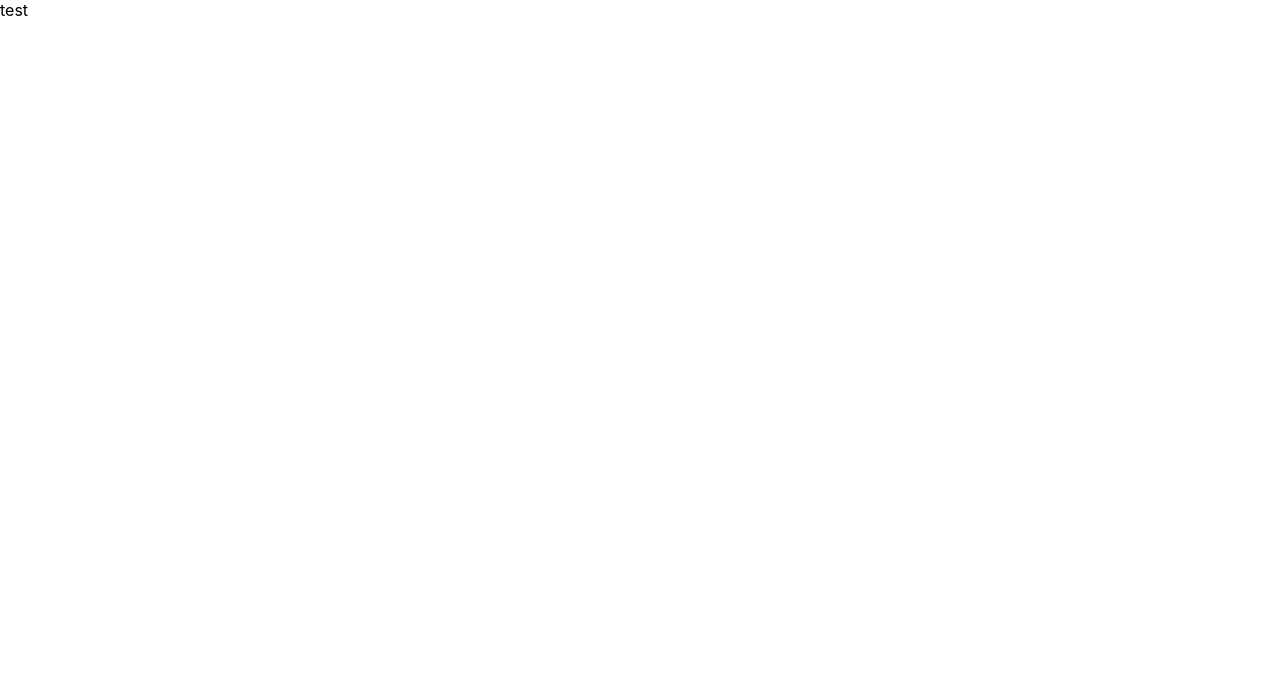
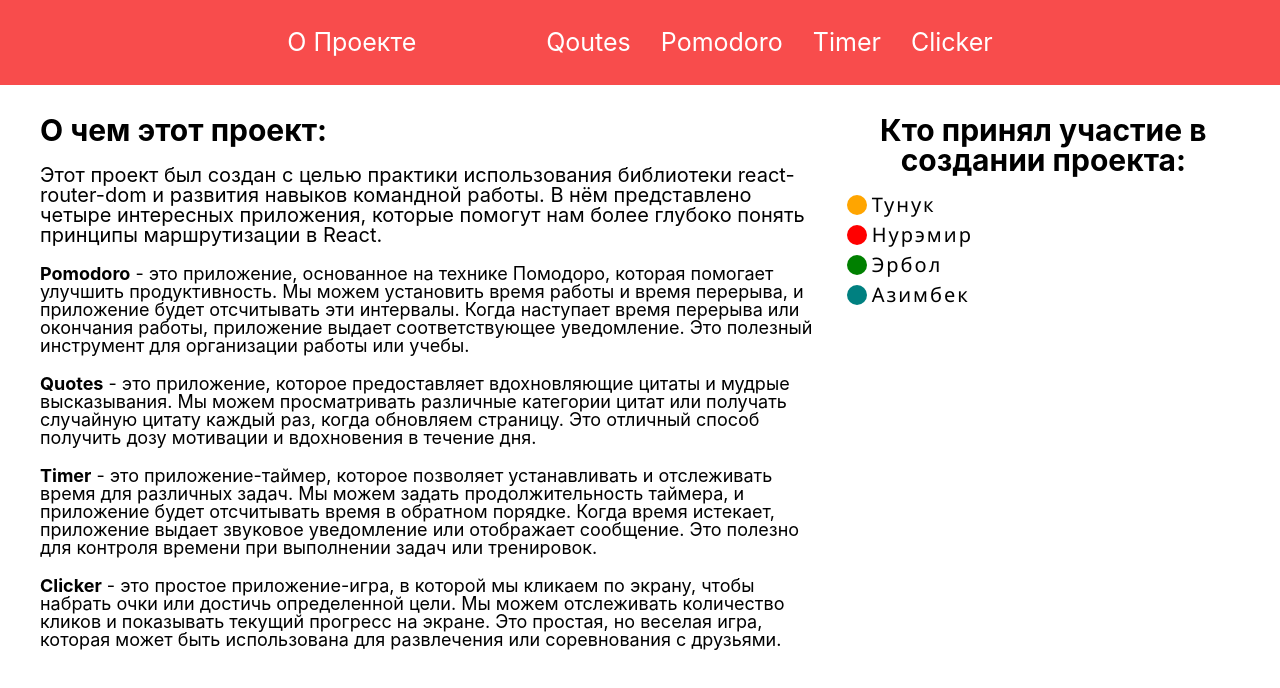
Before and after one commit to first-g/team-project, a React (Create React App) app: page / in a window 1280 px wide. Shown: the top 688 px of the page. Built offline with nearby package versions, Linux system fonts and the light colour scheme; the HTML template or start-up script is replaced by a standard one.

Commit message:
add routing, about & nav components with styles

```diff
--- a/package.json
+++ b/package.json
@@ -9,6 +9,7 @@
     "@testing-library/user-event": "^13.5.0",
     "react": "^18.2.0",
     "react-dom": "^18.2.0",
+    "react-router-dom": "^6.11.2",
     "react-scripts": "5.0.1",
     "web-vitals": "^2.1.4"
   },
--- a/src/App.css
+++ b/src/App.css
@@ -0,0 +1,22 @@
+/*Обнуление*/
+*{padding: 0;margin: 0;border: 0;}
+*,*:before,*:after{-moz-box-sizing: border-box;-webkit-box-sizing: border-box;box-sizing: border-box;}
+:focus,:active{outline: none;}
+a:focus,a:active{outline: none;}
+nav,footer,header,aside{display: block;}
+html,body{height:100%;width:100%;font-size:100%;line-height:1;font-size:14px;-ms-text-size-adjust:100%;-moz-text-size-adjust:100%;-webkit-text-size-adjust:100%;}
+input,button,textarea{font-family:inherit;}
+input::-ms-clear{display: none;}
+button{cursor: pointer;}
+button::-moz-focus-inner {padding:0;border:0;}
+a,a:visited{text-decoration: none;}
+a:hover{text-decoration: none;}
+ul li{list-style: none;}
+img{vertical-align: top;}
+h1,h2,h3,h4,h5,h6{font-size:inherit;font-weight: inherit;}
+/*--------------------*/
+
+.app__content{
+    margin-top: 30px;
+    padding: 0px 10px;
+}
--- a/src/App.js
+++ b/src/App.js
@@ -1,9 +1,25 @@
 import './App.css';
+import Navigation from './components/Navigation/Navigation';
+import { BrowserRouter as Router, Routes, Route } from 'react-router-dom';
+import { data } from './data/data'
 
 function App() {
   return (
     <div className="App">
-      test
+      <Router>
+
+        <Navigation />
+
+        <div className='app__content'>
+          <div className='container'>
+            <Routes>
+              {data.map(el => (
+                <Route key={el.name} path={el.path} element={el.element} />
+              ))}
+            </Routes>
+          </div>
+        </div>
+      </Router>
     </div>
   );
 }
--- /dev/null
+++ b/src/components/About/About.css
@@ -0,0 +1,105 @@
+.about {
+    display: grid;
+    grid-template-columns: 2fr 1fr;
+    grid-gap: 20px;
+}
+
+.about__context h1{
+    font-size: 30px;
+    font-weight: bolder;
+}
+
+.context {
+    display: flex;
+    flex-direction: column;
+    gap: 20px;
+}
+
+.context p {
+    padding-top: 20px;
+    font-size: 20px;
+}
+
+.context ul {
+    display: flex;
+    flex-direction: column;
+    gap: 20px;
+}
+
+.context ul li {
+    font-size: 18px;
+}
+
+.context ul li span{
+    font-weight: bolder;
+}
+
+.about__authors{
+    text-align: center;
+}
+
+.about__authors h1{
+    font-size: 30px;
+    font-weight: bolder;
+}
+
+.about__authors ul{
+    padding-top: 20px;
+    display: flex;
+    flex-direction: column;
+    gap: 10px;
+}
+
+.about__authors ul li{
+    display: flex;
+    align-items: center;
+    gap: 5px;
+    font-size: 20px;
+    letter-spacing: 0.1em;
+    font-family: 'Segoe UI', Tahoma, Geneva, Verdana, sans-serif;
+}
+
+.tunuk,
+.erbol,
+.nuremir,
+.azimbek {
+    width: 20px;
+    height: 20px;
+    border-radius: 50%;
+}
+
+.tunuk {
+    background-color: orange;
+}
+.erbol {
+    background-color: green;
+}
+.nuremir {
+    background-color: red;
+}
+.azimbek {
+    background-color: teal;
+}
+
+@media (max-width: 700px) {
+    .about__context h1{
+        font-size: 25px;
+    }
+
+    .context p {
+        padding-top: 15px;
+        font-size: 18px;
+    }
+
+    .context ul {
+        gap: 15px;
+    }
+
+    .context ul li {
+        font-size: 15px;
+    }
+
+    .about__authors h1{
+        font-size: 25px;
+    }
+}
--- /dev/null
+++ b/src/components/About/About.jsx
@@ -0,0 +1,41 @@
+import React from 'react'
+import './About.css'
+
+const About = () => {
+  return (
+    <div className='about'>
+      <div className="about__context">
+        <h1>О чем этот проект: </h1>
+        <div className="context">
+          <p>Этот проект был создан с целью практики использования библиотеки react-router-dom и развития навыков командной работы. В нём представлено четыре интересных приложения, которые помогут нам более глубоко понять принципы маршрутизации в React.</p>
+          <ul>
+            <li>
+              <span>Pomodoro</span> - это приложение, основанное на технике Помодоро, которая помогает улучшить продуктивность. Мы можем установить время работы и время перерыва, и приложение будет отсчитывать эти интервалы. Когда наступает время перерыва или окончания работы, приложение выдает соответствующее уведомление. Это полезный инструмент для организации работы или учебы.
+            </li>
+            <li>
+            <span>Quotes</span> - это приложение, которое предоставляет вдохновляющие цитаты и мудрые высказывания. Мы можем просматривать различные категории цитат или получать случайную цитату каждый раз, когда обновляем страницу. Это отличный способ получить дозу мотивации и вдохновения в течение дня.
+            </li>
+            <li>
+            <span>Timer</span> - это приложение-таймер, которое позволяет устанавливать и отслеживать время для различных задач. Мы можем задать продолжительность таймера, и приложение будет отсчитывать время в обратном порядке. Когда время истекает, приложение выдает звуковое уведомление или отображает сообщение. Это полезно для контроля времени при выполнении задач или тренировок.
+            </li>
+            <li>
+            <span>Clicker</span> - это простое приложение-игра, в которой мы кликаем по экрану, чтобы набрать очки или достичь определенной цели. Мы можем отслеживать количество кликов и показывать текущий прогресс на экране. Это простая, но веселая игра, которая может быть использована для развлечения или соревнования с друзьями.
+            </li>
+          </ul>
+        </div>
+      </div>
+
+      <div className="about__authors">
+        <h1>Кто принял участие в создании проекта:</h1>
+        <ul>
+          <li><div className="tunuk"/>Тунук</li>
+          <li><div className="nuremir"/>Нурэмир</li>
+          <li><div className="erbol"/>Эрбол</li>
+          <li><div className="azimbek"/>Азимбек</li>
+        </ul>
+      </div>
+    </div>
+  )
+}
+
+export default About
--- /dev/null
+++ b/src/components/Navigation/Navigation.css
@@ -0,0 +1,46 @@
+.nav {
+    background-color: rgb(248, 76, 76);
+    padding: 30px 0px;
+}
+
+.nav__body ul{
+    display: flex;
+    align-items: center;
+    justify-content: center;
+    gap: 30px;
+}
+
+.nav__body ul li:nth-child(1){
+    margin-right: 100px;
+}
+
+.nav__body ul li a{
+    font-size: 25px;
+    color: white;
+}
+
+@media (max-width: 700px) {
+    .nav__body ul li:nth-child(1){
+        margin-right: 40px;
+    }
+    .nav__body ul li a{
+        font-size: 17px;
+    }
+}
+@media (max-width: 500px) {
+    .nav__body ul li:nth-child(1){
+        margin-right: 30px;
+    }
+    .nav__body ul li a{
+        font-size: 15px;
+    }
+}
+
+@media (max-width: 460px) {
+    .nav__body ul li:nth-child(1){
+        margin-right: 20px;
+    }
+    .nav__body ul li a{
+        font-size: 12px;
+    }
+}
--- /dev/null
+++ b/src/components/Navigation/Navigation.jsx
@@ -0,0 +1,33 @@
+import React from 'react'
+import './Navigation.css'
+import { Link } from 'react-router-dom'
+
+const Navigation = () => {
+    return (
+        <div className="nav">
+            <div className="container">
+                <nav className="nav__body">
+                    <ul>
+                        <li>
+                            <Link to='/'>О Проекте</Link>
+                        </li>
+                        <li>
+                            <Link to='/quotes'>Qoutes</Link>
+                        </li>
+                        <li>
+                            <Link to='/pomodoro'>Pomodoro</Link>
+                        </li>
+                        <li>
+                            <Link to='/timer'>Timer</Link>
+                        </li>
+                        <li>
+                            <Link to='/clicker'>Clicker</Link>
+                        </li>
+                    </ul>
+                </nav>
+            </div>
+        </div>
+    )
+}
+
+export default Navigation
--- a/src/data/data.js
+++ b/src/data/data.js
@@ -0,0 +1,33 @@
+import About from '../components/About/About'
+import Quotes from '../components/Quotes/Quotes'
+import Pomodoro from '../components/Pomodoro/Pomodoro'
+import Timer from '../components/Timer/Timer'
+import Clicker from '../components/Clicker/Clicker'
+
+export const data = [
+    {
+        path: '/',
+        name: 'About',
+        element: <About />
+    },
+    {
+        path: '/quotes',
+        name: 'Quotes',
+        element: <Quotes />
+    },
+    {
+        path: '/pomodoro',
+        name: 'Pomodoro',
+        element: <Pomodoro />
+    },
+    {
+        path: '/timer',
+        name: 'Timer',
+        element: <Timer />
+    },
+    {
+        path: '/clicker',
+        name: 'Clicker',
+        element: <Clicker />
+    },
+]
--- a/src/index.css
+++ b/src/index.css
@@ -11,3 +11,8 @@ code {
   font-family: source-code-pro, Menlo, Monaco, Consolas, 'Courier New',
     monospace;
 }
+
+.container {
+  max-width: 1200px;
+  margin: 0 auto;
+}
```
Also changed, not shown: 1 other file (tests, documents, lock files or other folders).
